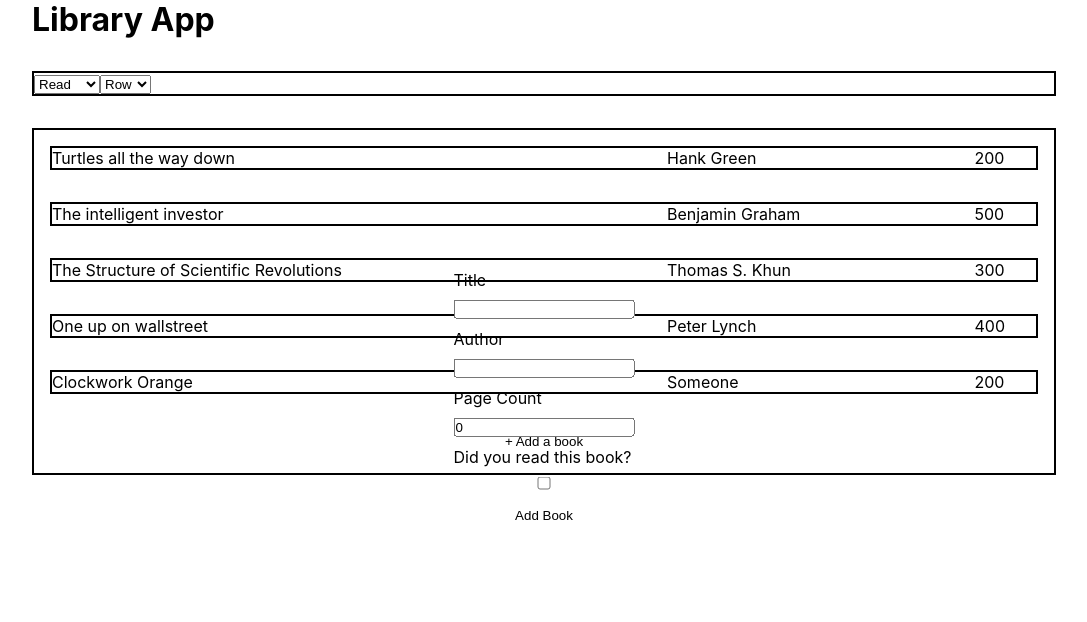
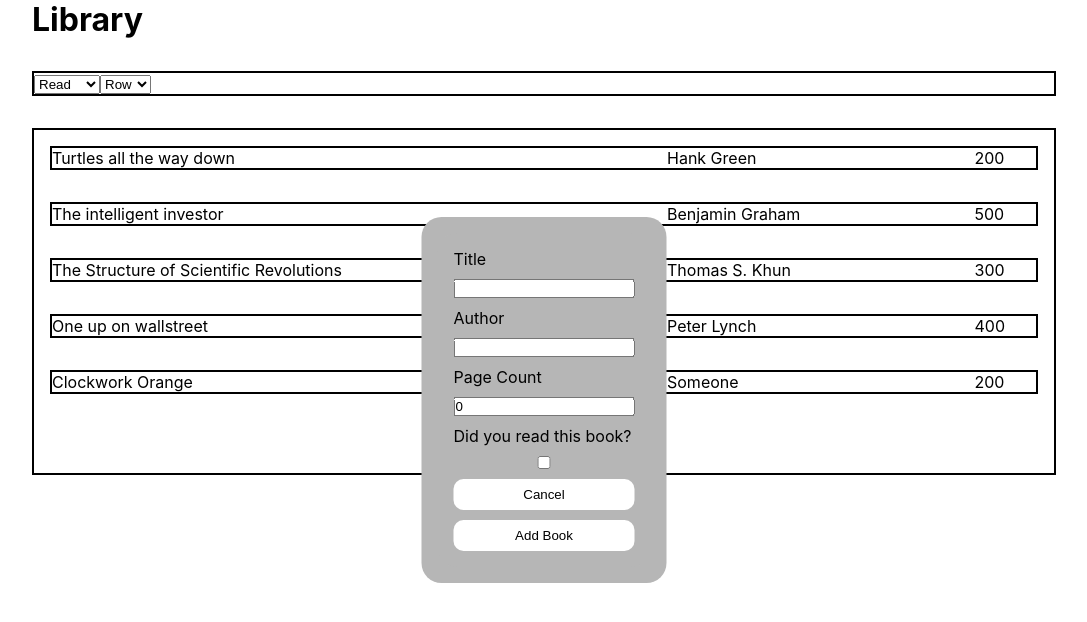
Before and after one commit to EricLiIIT/library, a React (Create React App) app: page / in a window 1280 px wide. Both pictures are taken after a click on the button "+ Add a book". Shown: the top 622 px of the page, without its empty margins (96-1183 px from the left). Built offline with nearby package versions, Linux system fonts and the light colour scheme.

Commit message:
fix: can remove form on button press

```diff
--- a/src/App.js
+++ b/src/App.js
@@ -54,6 +54,10 @@ function App() {
     }
   }
 
+  function hideForm() {
+    setBookFormViewable(false);
+  }
+
   let showBooks = function () {
     library.map();
   };
@@ -68,10 +72,16 @@ function App() {
 
   return (
     <div className="App" id="App">
-      <h1>Library App</h1>
+      <h1>Library</h1>
       <Sort setView={handleBookView} sort={sort} />
       <Books view={view} books={library} add={showBookForm} />
-      {bookFormViewable ? <NewBook add={addBook} /> : null}
+      {bookFormViewable ? (
+        <NewBook
+          add={addBook}
+          formView={bookFormViewable}
+          hideForm={hideForm}
+        />
+      ) : null}
     </div>
   );
 }
--- a/src/Components/Books/NewBook.css
+++ b/src/Components/Books/NewBook.css
@@ -12,6 +12,8 @@
 }
 
 .add-book-form {
+  background-color: #b6b6b6;
+  border-radius: 20px;
   display: flex;
   flex-direction: column;
   justify-content: center;
--- a/src/Components/Books/NewBook.js
+++ b/src/Components/Books/NewBook.js
@@ -7,15 +7,18 @@ export default function NewBook(props) {
   const [pages, setPages] = useState(0);
   const [read, setRead] = useState(false);
 
-  function addBook(event) {
-    event.preventDefault();
+  function addBook() {
     props.add({ title, author, pages, read });
+  }
+
+  function cancelAddBook() {
+    props.hideForm(false);
   }
 
   return (
     <div className="form-container">
       <div className="add-book-form">
-        <form onSubmit={addBook} className="add-book-form">
+        <form className="add-book-form">
           <label htmlFor="title">Title</label>
           <input
             type="text"
@@ -48,7 +51,12 @@ export default function NewBook(props) {
             onChange={(event) => setRead(event.target.value)}
             value={read}
           />
-          <button>Add Book</button>
+          <button type="button" onClick={cancelAddBook}>
+            Cancel
+          </button>
+          <button type="button" onClick={addBook}>
+            Add Book
+          </button>
         </form>
       </div>
     </div>
```
